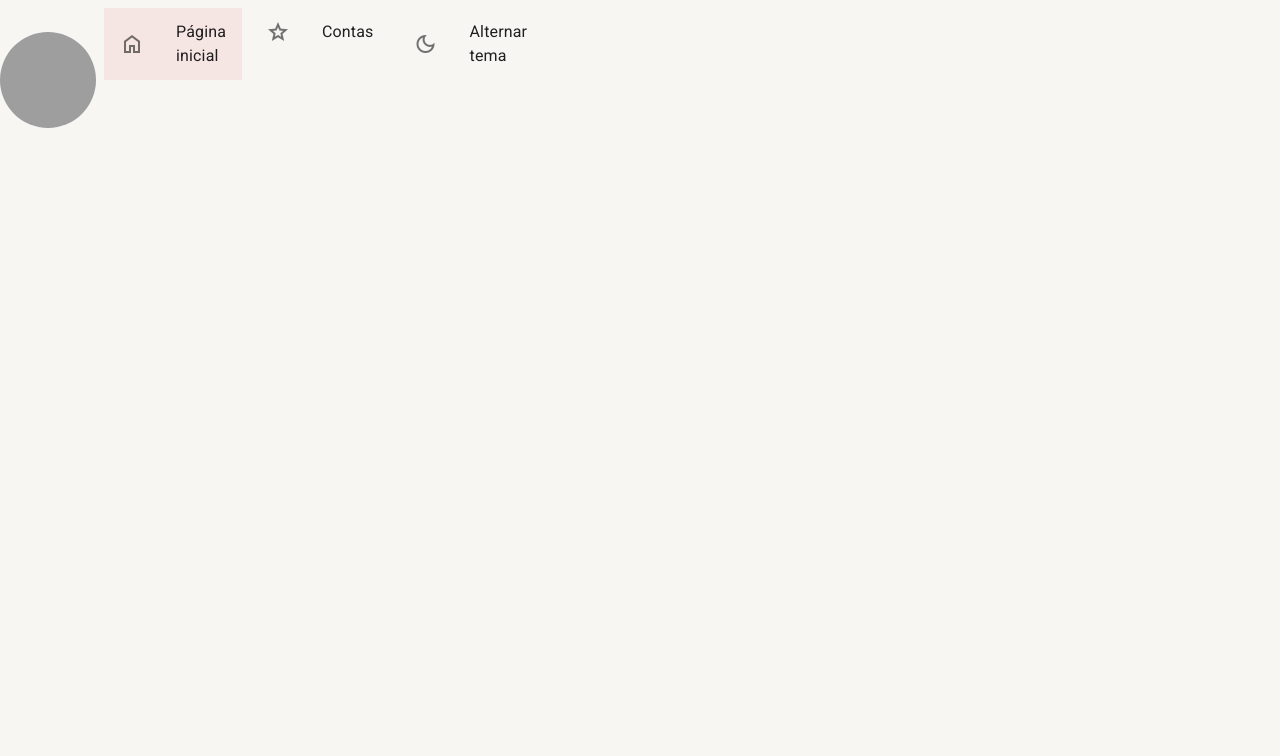
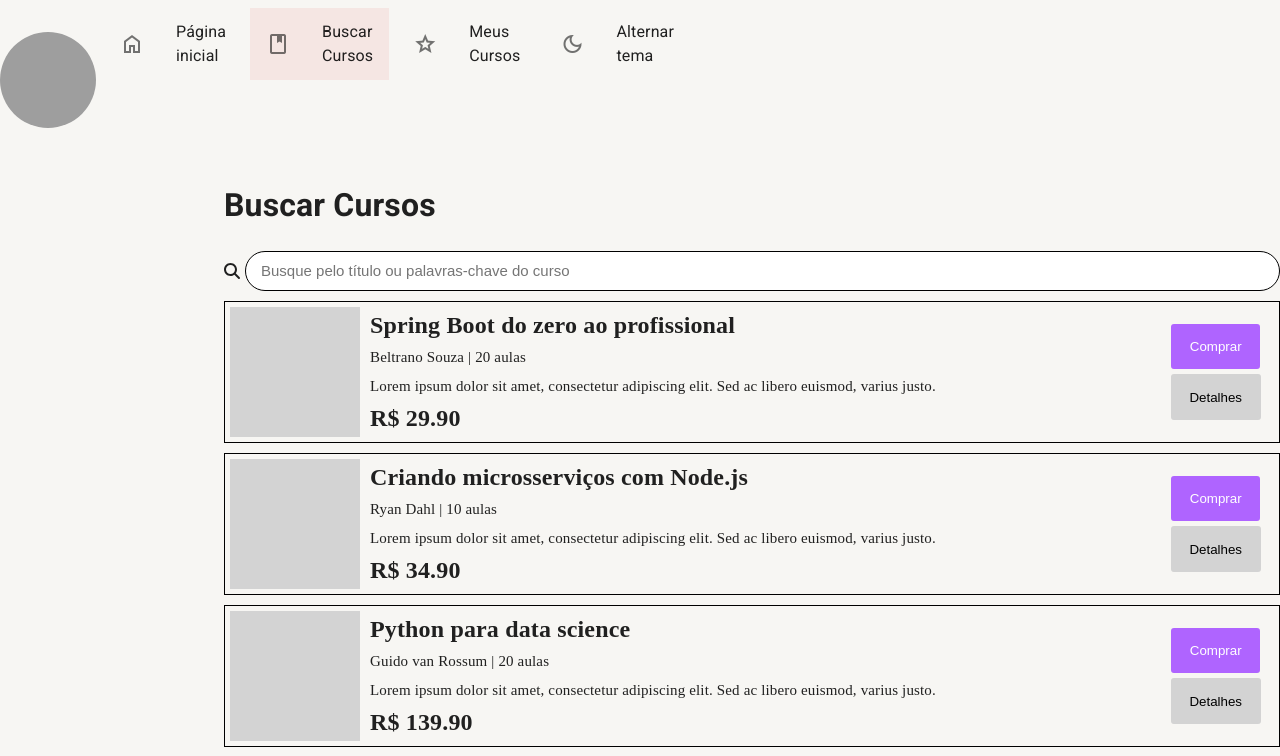
Before and after one commit to jeffersonvital20/FrontUeceMy, a React (Vite) app: page /cursos in a window 1280 px wide. Before the commit this address led to /pagina-inicial. Shown: the top 756 px of the page. Built offline with nearby package versions, Linux system fonts and the light colour scheme; grey boxes are pictures that could not be loaded; the HTML template or start-up script is replaced by a standard one.

Commit message:
Criação das páginas e do layout de busca dos cursos e apresentação dos detalhes do curso

```diff
--- /dev/null
+++ b/src/pages/DetalheDeCursos/index.tsx
@@ -0,0 +1,16 @@
+import React from 'react';
+import { useParams } from 'react-router-dom';
+
+const DetalheDeCursos: React.FC = () => {
+  const { id } = useParams<{ id: string }>();
+
+
+  return (
+    <div>
+      <h1>Detalhe da conta { id }</h1>
+      <p>Conteúdo da nova página aqui...</p>
+    </div>
+  );
+};
+
+export default DetalheDeCursos;
--- /dev/null
+++ b/src/pages/ListagemDeCursos/index.tsx
@@ -0,0 +1,79 @@
+import React, { useState } from 'react';
+import cursosData from '../cursos.json';
+import { CustomInput, Detail, InfoDetails, InputContainer, ItemButtons, ItemContainer, ItemData, ItemImg, MainDetail } from './styles';
+import Button from '../../shared/Components/Button';
+import { FontAwesomeIcon } from '@fortawesome/react-fontawesome';
+import { faSearch } from '@fortawesome/free-solid-svg-icons';
+import { useNavigate } from 'react-router-dom';
+
+interface Curso {
+  id: number;
+  nome: string;
+  nomeProfessor: string;
+  duracao: number;
+  descricao: string;
+  valor: string;
+}
+
+interface CursoCardProps {
+  curso: Curso;
+}
+
+const CursoCard: React.FC<CursoCardProps> = ({ curso }) => {
+  const navigate = useNavigate();
+
+  const handleDetalheClick = () => {
+    navigate(`/cursos/detalhe/${curso.id}`); // Redireciona para a página de detalhes do curso
+  };
+
+  return (
+    <ItemContainer>
+      <ItemData>
+        <ItemImg />
+        <InfoDetails>
+          <MainDetail>{curso.nome}</MainDetail>
+          <Detail>{curso.nomeProfessor} | {curso.duracao} aulas</Detail>
+          <Detail>{curso.descricao}</Detail>
+          <MainDetail>R$ {curso.valor}</MainDetail>
+        </InfoDetails>
+      </ItemData>
+      <ItemButtons>
+        <Button primary={true}>Comprar</Button>
+        <Button onClick={handleDetalheClick}>Detalhes</Button>
+      </ItemButtons>
+    </ItemContainer>
+  );
+};
+
+const ListagemDeCursos: React.FC = () => {
+  const [termoDeBusca, setTermoDeBusca] = useState('');
+
+  const handleTermoDeBuscaChange = (event: React.ChangeEvent<HTMLInputElement>) => {
+    setTermoDeBusca(event.target.value);
+  };
+
+  const cursosFiltrados = cursosData.cursos.filter((curso) =>
+    curso.nome.toLowerCase().includes(termoDeBusca.toLowerCase())
+  );
+
+  return (
+    <div>
+      <h1>Buscar Cursos</h1>
+      <InputContainer>
+        <FontAwesomeIcon icon={faSearch} />
+        <CustomInput
+          type="text"
+          placeholder="Busque pelo título ou palavras-chave do curso"
+          value={termoDeBusca}
+          onChange={handleTermoDeBuscaChange}
+        />
+      </InputContainer>
+
+      {cursosFiltrados.map((curso: Curso) => (
+        <CursoCard key={curso.id} curso={curso} />
+      ))}
+    </div>
+  );
+};
+
+export default ListagemDeCursos;
--- /dev/null
+++ b/src/pages/ListagemDeCursos/styles.ts
@@ -0,0 +1,70 @@
+import styled from 'styled-components';
+
+export const ItemContainer = styled.div`
+  display: flex;
+  flex-direction: row;
+  align-items: center;
+  justify-content: space-between;
+  border: 1px solid #000;
+  margin: 10px 0;
+  padding: 5px;
+`;
+
+export const ItemImg = styled.div`
+  width: 130px;
+  height: 130px;
+  background: #D3D3D3;
+`;
+
+export const ItemData = styled.div`
+  display: flex;
+  flex-direction: row;
+  align-items: center;
+  gap: 10px;
+`;
+
+export const InfoDetails = styled.div`
+  display: flex;
+  flex-direction: column;
+  align-items: flex-start;
+`;
+
+export const ItemButtons = styled.div`
+  display: flex;
+  flex-direction: column;
+  align-items: center;
+  justify-content: center;
+  gap: 5px;
+`;
+
+export const MainDetail = styled.h2`
+  margin: 0;
+  padding: 0;
+  font-family: serif;
+`;
+
+export const Detail = styled.p`
+  margin: 3px 0;
+  padding: 0;
+  font-family: serif;
+  font-size: 15px;
+`;
+
+export const InputContainer = styled.div`
+  display: flex;
+  flex-direction: row;
+  align-items: center;
+  justify-content: flex-start;
+  gap: 5px;
+  width: 100%;
+`;
+
+export const CustomInput = styled.input`
+  font-size: 15px;
+  color: #000;
+  width: 100%;
+  height: 40px;
+  border: 1px solid #000;
+  border-radius: 50px;
+  padding: 5px 15px;
+`;
--- /dev/null
+++ b/src/pages/cursos.json
@@ -0,0 +1,69 @@
+{
+  "cursos": [
+    {
+      "id": 1,
+      "nome": "Spring Boot do zero ao profissional",
+      "nomeProfessor": "Beltrano Souza",
+      "duracao": 20,
+      "descricao": "Lorem ipsum dolor sit amet, consectetur adipiscing elit. Sed ac libero euismod, varius justo.",
+      "valor": "29.90",
+      "programa": [
+        {"aula": 1, "titulo": "Conhecendo o Spring Boot", "duracao": 1},
+        {"aula": 2, "titulo": "Anotações e palavras-chave", "duracao": 2},
+        {"aula": 3, "titulo": "CRUD", "duracao": 3}
+      ]
+    },
+    {
+      "id": 2,
+      "nome": "Criando microsserviços com Node.js",
+      "nomeProfessor": "Ryan Dahl",
+      "duracao": 10,
+      "descricao": "Lorem ipsum dolor sit amet, consectetur adipiscing elit. Sed ac libero euismod, varius justo.",
+      "valor": "34.90",
+      "programa": [
+        {"aula": 1, "titulo": "Conhecendo o Node.js", "duracao": 1},
+        {"aula": 2, "titulo": "Estruturas de controle", "duracao": 2},
+        {"aula": 3, "titulo": "Subindo um servidor", "duracao": 3}
+      ]
+    },
+    {
+      "id": 3,
+      "nome": "Python para data science",
+      "nomeProfessor": "Guido van Rossum",
+      "duracao": 20,
+      "descricao": "Lorem ipsum dolor sit amet, consectetur adipiscing elit. Sed ac libero euismod, varius justo.",
+      "valor": "139.90",
+      "programa": [
+        {"aula": 1, "titulo": "Conhecendo o Python", "duracao": 1},
+        {"aula": 2, "titulo": "Laços de Repetição", "duracao": 2},
+        {"aula": 3, "titulo": "Construindo o sistema de um satélite", "duracao": 3}
+      ]
+    },
+    {
+      "id": 4,
+      "nome": "Java do zero ao avançado",
+      "nomeProfessor": "James Gosling",
+      "duracao": 50,
+      "descricao": "Lorem ipsum dolor sit amet, consectetur adipiscing elit. Sed ac libero euismod, varius justo.",
+      "valor": "49.90",
+      "programa": [
+        {"aula": 1, "titulo": "Conhecendo o Java", "duracao": 1},
+        {"aula": 2, "titulo": "Entendendo orientação a objetos", "duracao": 2},
+        {"aula": 3, "titulo": "Aplicação para dominar o mundo", "duracao": 3}
+      ]
+    },
+    {
+      "id": 5,
+      "nome": "C++ Como programar",
+      "nomeProfessor": "Deitel",
+      "duracao": 100,
+      "descricao": "Lorem ipsum dolor sit amet, consectetur adipiscing elit. Sed ac libero euismod, varius justo.",
+      "valor": "100.00",
+      "programa": [
+        {"aula": 1, "titulo": "Conhecendo o C++", "duracao": 1},
+        {"aula": 2, "titulo": "Palavras reservadas", "duracao": 2},
+        {"aula": 3, "titulo": "Fazendo meu primeiro sistema para um avião", "duracao": 3}
+      ]
+    }
+  ]
+}
--- a/src/routes/index.tsx
+++ b/src/routes/index.tsx
@@ -2,6 +2,8 @@ import { Routes, Route, Navigate } from 'react-router-dom';
 
 import { useDrawerContext } from '../shared/contexts';
 import { useEffect } from 'react';
+import DetalheDeCursos from '../pages/DetalheDeCursos';
+import ListagemDeCursos from '../pages/ListagemDeCursos';
 
 export const AppRoutes = () => {
   const { setDrawerOptions } = useDrawerContext();
@@ -14,18 +16,23 @@ export const AppRoutes = () => {
         label: 'Página inicial',
       },
       {
+        icon: 'book',
+        to: '/cursos',
+        label: 'Buscar Cursos',
+      },
+      {
         icon: 'star',
-        to: '/contas',
-        label: 'Contas',
+        to: '/meus-cursos',
+        label: 'Meus Cursos',
       }
     ]);
   },[]);
 
   return (
     <Routes>
-      {/* <Route path="/pagina-inicial" element={<Dashboard/>} />
-      <Route path="/contas" element={<ListagemDeContas/>} />
-      <Route path="/contas/detalhe/:id" element={<DetalheDeContas/>} /> */}
+      {/*<Route path="/pagina-inicial" element={<Dashboard />} />*/}
+      <Route path="/cursos" element={<ListagemDeCursos />} />
+      <Route path="/cursos/detalhe/:id" element={<DetalheDeCursos />} />
 
       <Route path="*" element={<Navigate to="/pagina-inicial" />} />
     </Routes>
--- /dev/null
+++ b/src/shared/Components/Button.tsx
@@ -0,0 +1,36 @@
+import React from 'react';
+import styled, { css } from 'styled-components';
+
+interface ButtonProps {
+  children: React.ReactNode;
+  primary?: boolean | string;
+  onClick?: (event: React.MouseEvent<HTMLButtonElement>) => void;
+}
+
+const StyledButton = styled.button<ButtonProps>`
+  background: #D3D3D3;
+  border-radius: 3px;
+  border: 2px solid #D3D3D3;
+  color: #000;
+  margin: 0 1em;
+  padding: 1em 1.25em;
+  cursor: pointer;
+
+  &:active {
+    transform: translateY(1px);
+  }
+
+  ${props =>
+    props.primary &&
+    css`
+      background: #AF64FF;
+      color: #FFF;
+      border: 2px solid #AF64FF;
+    `}
+`;
+
+const Button: React.FC<ButtonProps> = ({ children, primary=undefined, onClick }: ButtonProps) => (
+  <StyledButton onClick={onClick} primary={primary?.toString()}>{children}</StyledButton>
+);
+
+export default Button;
--- a/src/shared/Components/menu/menu.tsx
+++ b/src/shared/Components/menu/menu.tsx
@@ -72,8 +72,8 @@ export const Menu: React.FC<IMenulateralProps> = ({ children }) => {
           </Box>
           <Box component="nav" display={"flex"} flexDirection={"row"} gap={1}>
 
-                {drawerOptions.map( drawerOptions => (
-                    <List>
+                {drawerOptions.map(drawerOptions => (
+                    <List key={drawerOptions.to}>
                         <ListItemLink
                         key={drawerOptions.to}
                         icon={drawerOptions.icon}
```
Also changed, not shown: package.json (+7 -5 lines), 1 other file (tests, documents, lock files or other folders).
